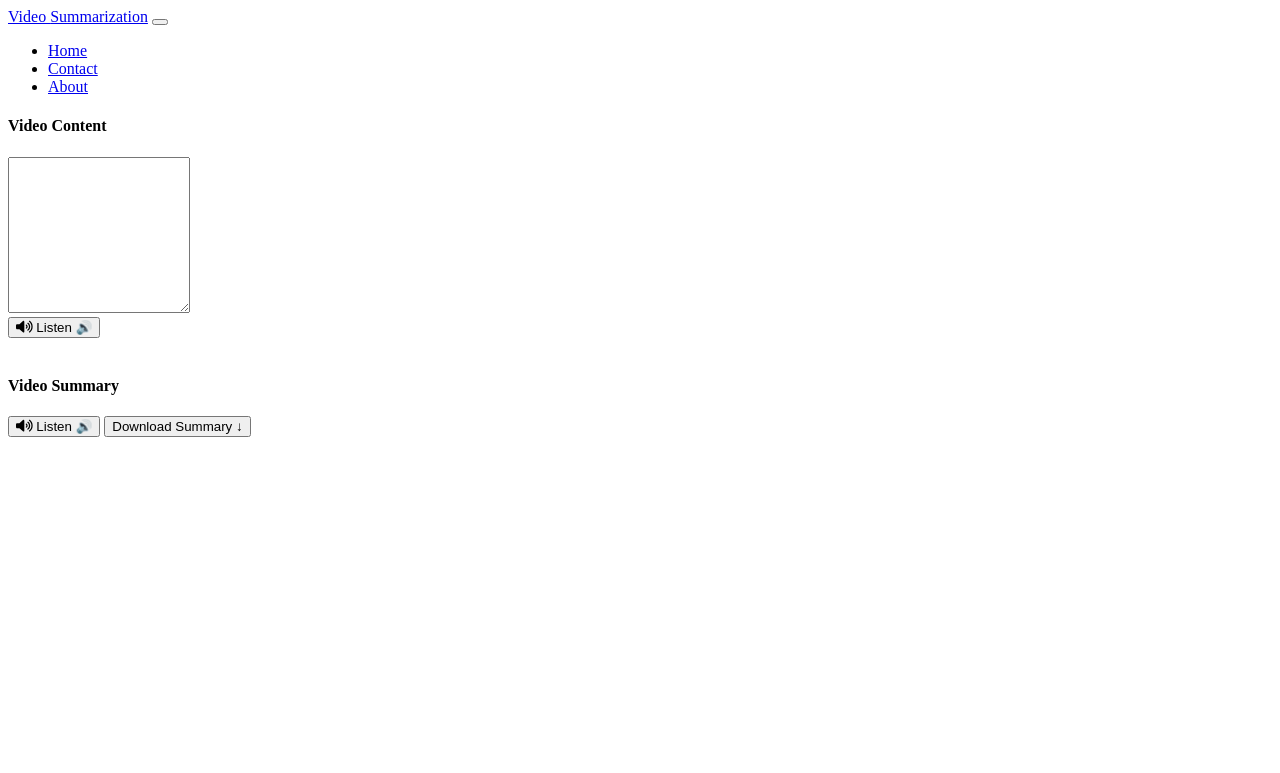
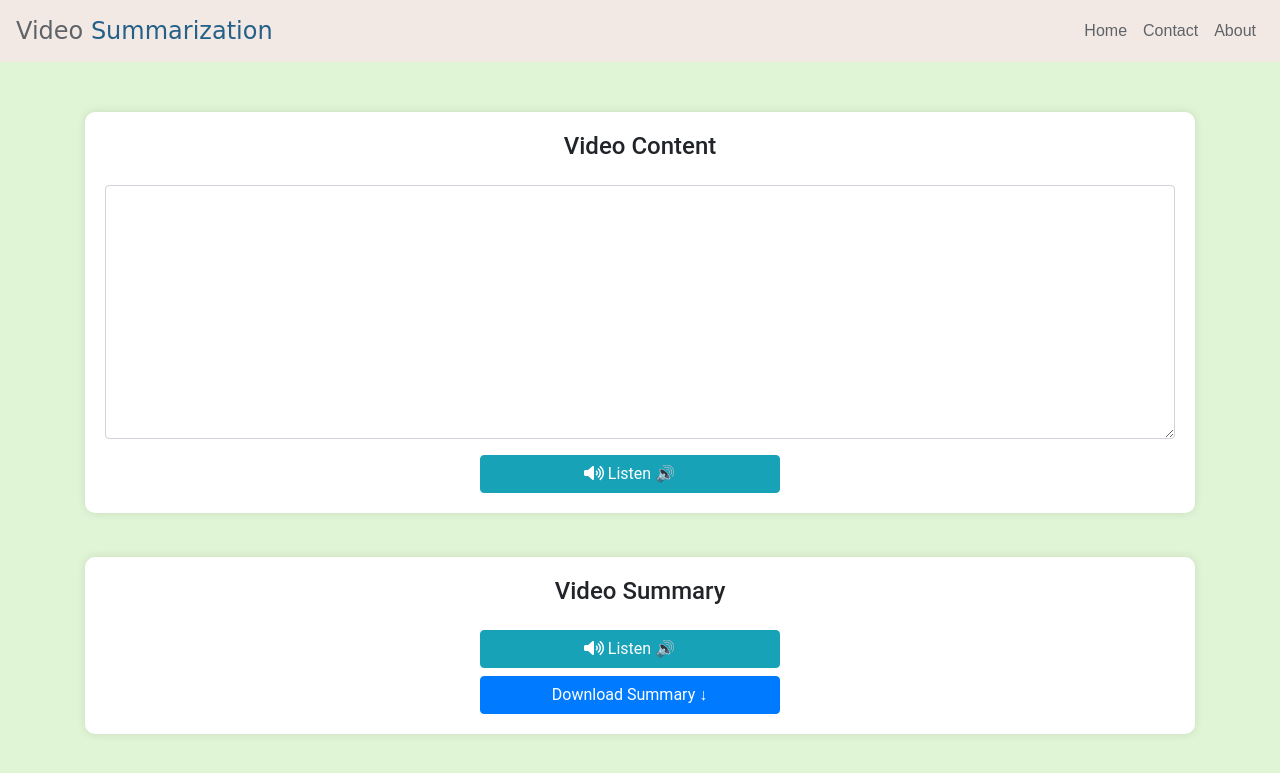
Before and after one commit to Nehul-Krushna/Video_Summmarization_Project, a Flask app: template app/templates/audio_to_text.html in a window 1280 px wide. Shown: the top 773 px of the page. Run offline with Flask 3, Linux system fonts and the light colour scheme; the template is opened without the code that fills it, so the values that code supplies are empty; some libraries are stand-ins or nearby versions.

Commit message:
css updated

```diff
--- a/app/templates/audio_to_text.html
+++ b/app/templates/audio_to_text.html
@@ -1,8 +1,55 @@
 <!DOCTYPE html>
 <html lang="en">
-
 <head>
     <meta charset="UTF-8">
+    <meta name="viewport" content="width=device-width, initial-scale=1, shrink-to-fit=no">
+    <title>Video Summary</title>
+
+    <!-- Bootstrap CSS -->
+    <link rel="stylesheet" href="https://stackpath.bootstrapcdn.com/bootstrap/4.5.2/css/bootstrap.min.css">
+    <link rel="stylesheet" href="{{ url_for('static', filename='css/home.css') }}">
+    <style>
+        body {
+            background-color: #e0f5d5;
+            overflow: scroll;
+        }
+        .container {
+            margin-top: 50px;
+        }
+        .box-container {
+            background-color: #fff;
+            padding: 20px;
+            border-radius: 10px;
+            box-shadow: 0 0 10px rgba(0, 0, 0, 0.1);
+            margin-bottom: 20px;
+            animation: fadeInUp 1s ease-out;
+        }
+        @keyframes fadeInUp {
+            from {
+                opacity: 0;
+                transform: translateY(20px);
+            }
+            to {
+                opacity: 1;
+                transform: translateY(0);
+            }
+        }
+        .listen-btn {
+            width: 300px;
+            position: relative;
+            left: 35%;
+        }
+        .download-btn {
+            transition: background-color 0.3s;
+            width: 300px;
+            position: relative;
+            left: 35%;
+
+        }
+        .download-btn:hover {
+            background-color: #28a745;
+        }
+    </style>
 </head>
 <body>
 
@@ -101,5 +148,4 @@
 </script>
 
 </body>
-
 </html>
```
